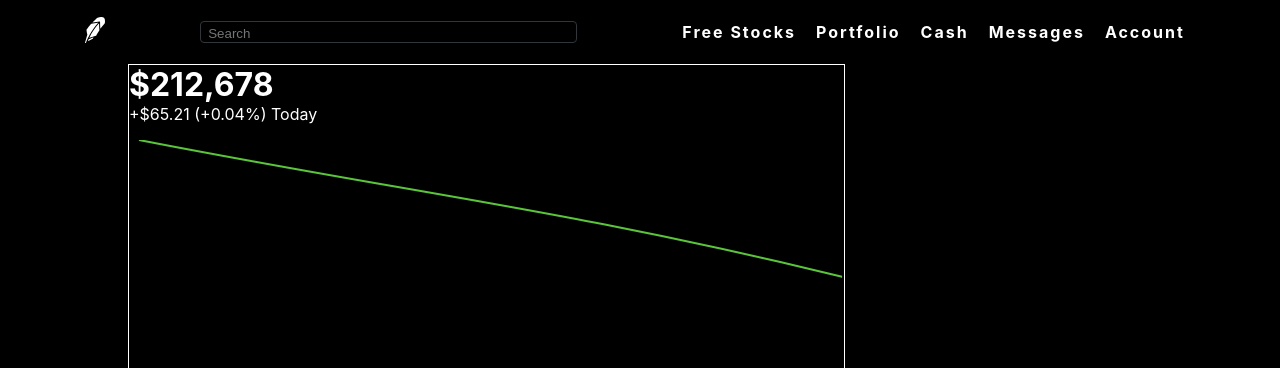
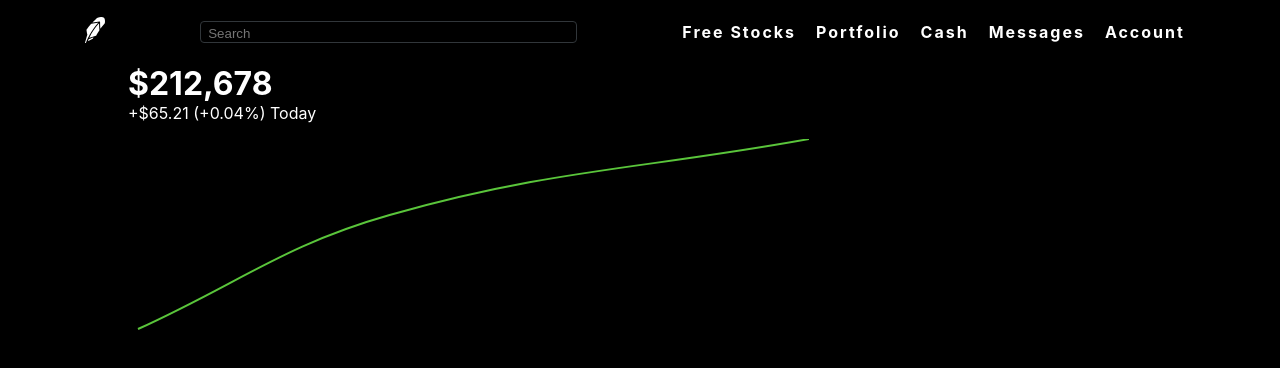
Before and after one commit to ArchishmanSengupta/robinhood2.0, a React (Create React App) app: page / in a window 1280 px wide. Shown: the top 368 px of the page. Built offline with nearby package versions, Linux system fonts and the light colour scheme.

Commit message:
stats section made

```diff
--- /dev/null
+++ b/src/LineGraph.css
@@ -0,0 +1,3 @@
+.linegraph{
+    height: 200px;
+}
--- a/src/LineGraph.js
+++ b/src/LineGraph.js
@@ -1,5 +1,6 @@
 import React, {useEffect, useState} from 'react';
 import {Line} from "react-chartjs-2";
+import './LineGraph.css'
 
 function LineGraph() {
     const [ graphData, setGraphData]= useState([]);
@@ -11,8 +12,8 @@ function LineGraph() {
         y:20
     },
     {
-        x: 20,
-        y:5
+        x: 12,
+        y: 5
     }
     ]
     const createMockData =()=>{
@@ -55,6 +56,7 @@ function LineGraph() {
                     ]
                 }}
                 options={{
+                    maintainAspectRatio: false,
                     legend:{
                         display: false
                     },
@@ -63,7 +65,22 @@ function LineGraph() {
                         intersect:false
                     },
                     scales: {
+                        xAxes:[
+                            {
+                                type:"time",
+                                time:{
+                                    format: "MM/DD/YY",
+                                    tooltipFormat: "ll",
+                                },
+                                ticks:{
+                                    display: false,
+                                }
+                            },
+                        ],
                         yAxes: [{
+                            gridLines:{
+                                display: false,
+                            },
                             ticks: {
                                 display: false
                             }
--- a/src/Newsfeed.css
+++ b/src/Newsfeed.css
@@ -1,7 +1,10 @@
 .newsfeed{
-    border: 1px solid white;
     flex:0.7;
     color: white;
+}
+.newsfeed__chartSection{
+    display: flex;
+    flex-direction: column;
 }
 .newsfeed__portfolio{
     text-align: left;
@@ -12,3 +15,6 @@
 .newsfeed__portfolio p{
     margin-top: 0;
 }
+.newsfeed__chart{
+    width: 100%;
+}
--- a/src/Stats.css
+++ b/src/Stats.css
@@ -1,4 +1,5 @@
 .stats{
     background-color: red;
     flex: 0.3;
+    flex-shrink: 0;
 }
--- a/src/Stats.js
+++ b/src/Stats.js
@@ -3,7 +3,22 @@ import React from 'react'
 function Stats() {
     return (
         <div className="stats">
-
+            <div className="stats__container">
+                <div className="stats_header">
+                    <p>Stocks</p>
+                </div>
+                <div className="stats__content">
+                    <div className="stats__row">
+                    </div>
+                </div>
+                <div className="stats_header">
+                    <p>Lists</p>
+                </div>
+                <div className="stats__content">
+                    <div className="stats__row">
+                    </div>
+                </div>
+            </div>
 
         </div>
     )
```
